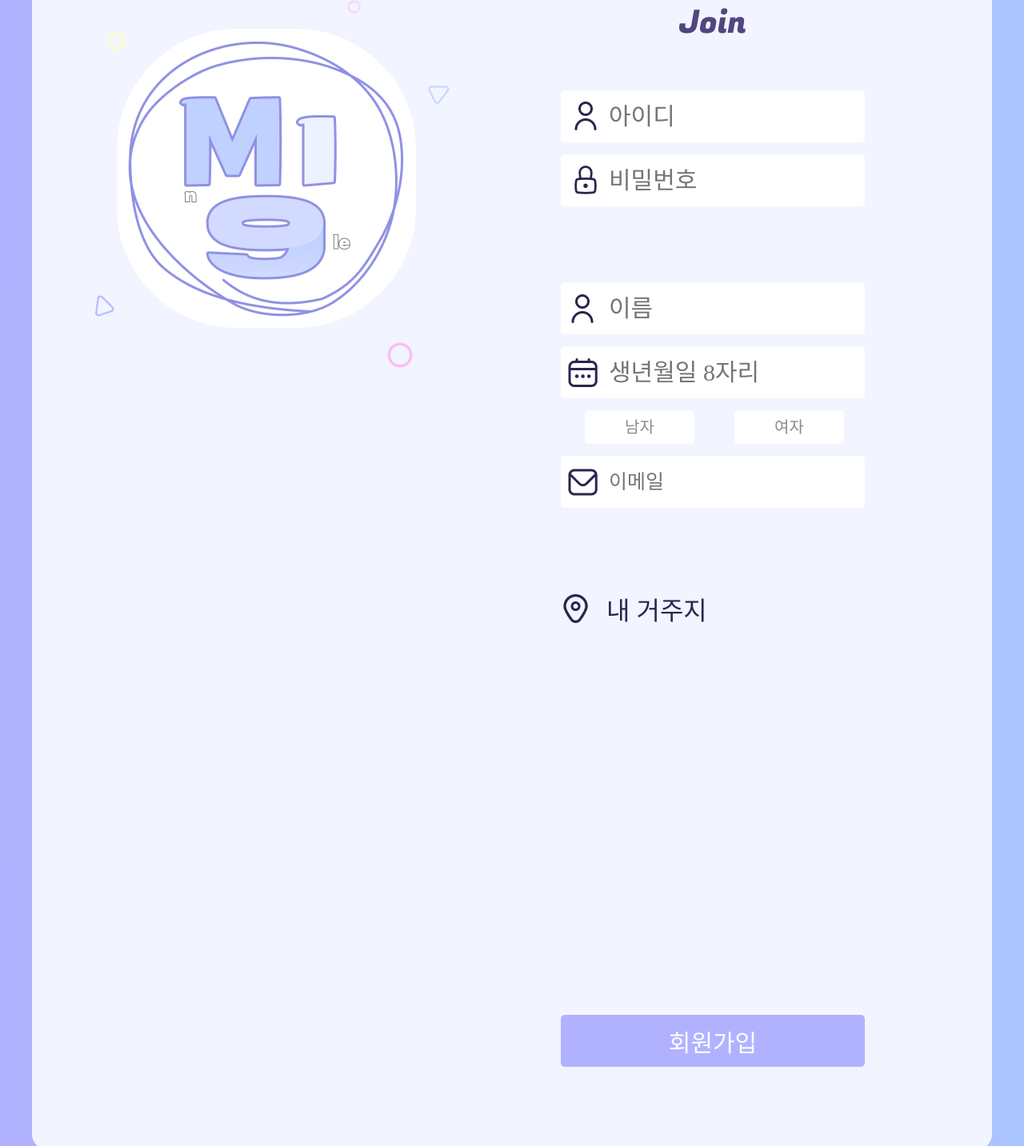
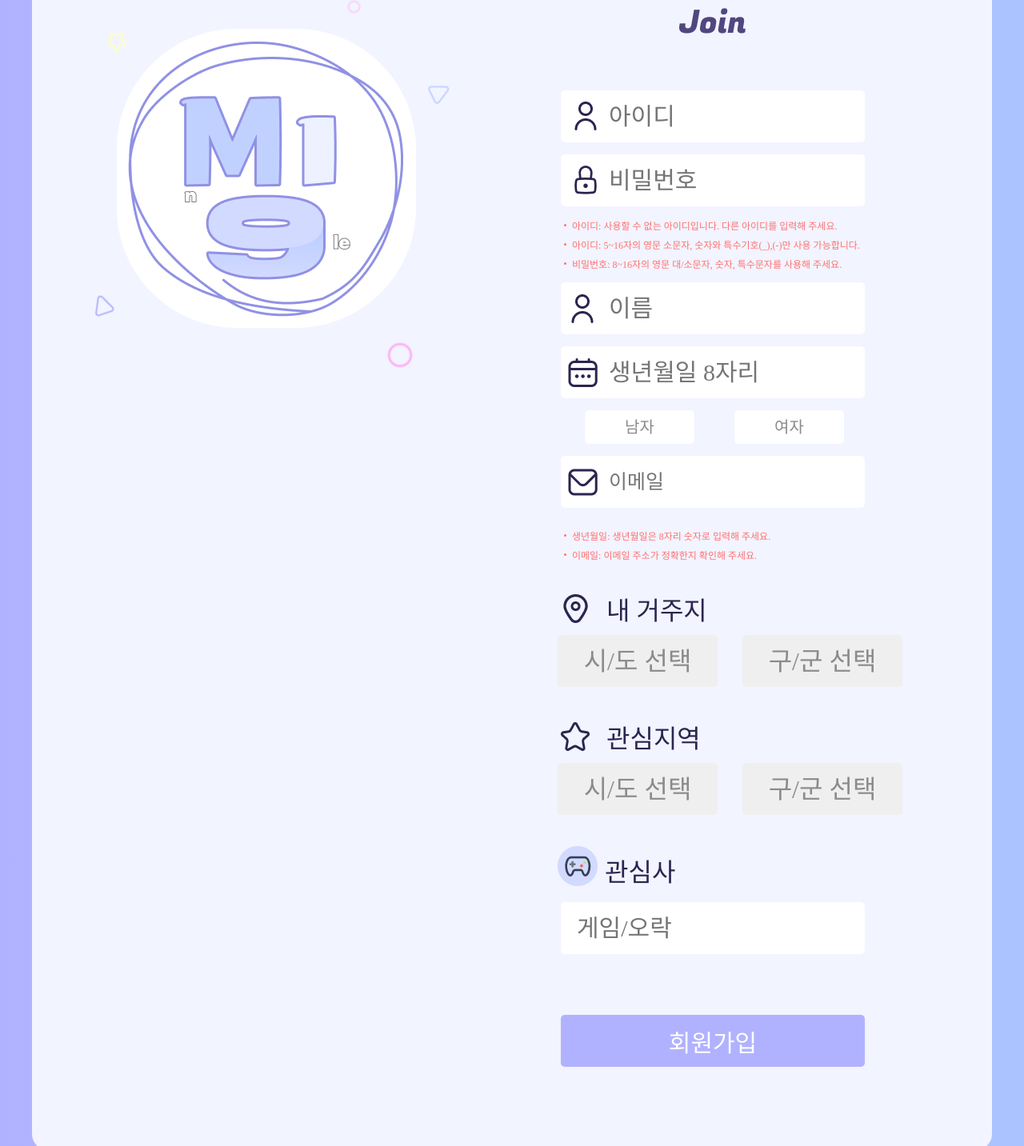
Before and after one commit to Jeremy-Fe/Mingle, a Spring Boot app: page /join in a window 1280 px wide. Shown: the part 297-1730 px from the top of the page at 80% size. Run offline with Spring Boot 4, Linux system fonts and the light colour scheme; some web fonts are replaced.

Commit message:
2023/8/29 테이블 다시 생성했습니다.

```diff
--- a/build.gradle
+++ b/build.gradle
@@ -26,7 +26,8 @@ dependencies { //필요한 기능 의존성 입력란
 	implementation 'org.springframework.boot:spring-boot-starter-web'
 
 	implementation 'org.springframework.boot:spring-boot-starter-data-jpa'
-	runtimeOnly 'com.oracle.database.jdbc:ojdbc11'
+    implementation 'org.jetbrains:annotations:24.0.0'
+    runtimeOnly 'com.oracle.database.jdbc:ojdbc11'
 
 	compileOnly 'org.projectlombok:lombok'
 	annotationProcessor 'org.projectlombok:lombok'
--- a/src/main/java/Mingle/MingleProject/controller/MingleController.java
+++ b/src/main/java/Mingle/MingleProject/controller/MingleController.java
@@ -8,7 +8,9 @@ import org.springframework.web.bind.annotation.GetMapping;
 import org.springframework.web.bind.annotation.ModelAttribute;
 import org.springframework.web.bind.annotation.PostMapping;
 
+import javax.servlet.ServletOutputStream;
 import javax.servlet.http.HttpSession;
+import java.lang.reflect.Member;
 
 @Controller
 @RequiredArgsConstructor
@@ -66,4 +68,14 @@ public class MingleController {
         }
     }
 
+    @PostMapping("join")
+    public String save(@ModelAttribute MemberDTO memberDTO) {
+        System.out.println("MemberController.save");
+        System.out.println("memberDTO = " + memberDTO);
+//        MemberService memberService = new MemberService(); -> @RequiredArgsConstructor 이걸로 대체
+        memberService.save(memberDTO);
+        return "login";
+    }
+
+
 }
--- a/src/main/resources/static/css/join.css
+++ b/src/main/resources/static/css/join.css
@@ -124,20 +121,20 @@ body{
     padding: 10px;
     padding-left: 60px;
 }
-.drop_member_pw > img{
+.drop_mPwd > img{
     position: absolute;
     top: 10px;
     left: 9px;
 }
 
-/* id, pw error */
+/* error_text */
 .error_text{
     position: absolute;
     left: 675px;
     font-size: 12px;
     color: #FF7171;
     padding: 5px 0;
-    display: none;  /* 에러 뜨면 보이도록 */
+    /*display: none;  !* 에러 뜨면 보이도록 *!*/
 }
 .error_text::before{
     position: absolute;
@@ -156,18 +153,24 @@ body{
     top: 404px;
 }
 #pwMsg{
-    top: 429px;
+    top: 428px;
+}
+#birthMsg{
+    top: 768px;
+}
+#emailMsg{
+    top: 792px;
 }
 
 /* name */
-.drop_member_name{
+.drop_mName{
     position: absolute;
     left: 661px;
     top: 465px;
     width: 380px;
     height: 65px;
 }
-.drop_member_name .member_name{
+.drop_mName .mName{
     width: 100%;
     height: 100%;
     border-radius: 5px;
@@ -277,7 +280,78 @@ body{
     top: 5px;
     left: -57px;
 }
+.select_box{
+    position: absolute;
+    width: 200px;
+    height: 65px;
+    border-radius: 5px;
+    -webkit-appearance: none;
+    font-size: 32px;
+    border: none;
+    color: #8B8B8B;
+    text-align: center;
+}
+.city{
+    top: 906px;
+    left: 657px;
+}
+.county{
+    top: 906px;
+    left: 888px;
+}
 
+/* 관심지역 */
+.interest_place{
+    position: absolute;
+    left: 718px;
+    top: 1010px;
+    font-size: 32px;
+    color: #2C244F;
+}
+.interest_place > img{
+    position: absolute;
+    display: inline-block;
+    top: 5px;
+    left: -57px;
+}
+.city2{
+    top: 1066px;
+    left: 657px;
+}
+.county2{
+    top: 1066px;
+    left: 888px;
+}
+
+/* 관심사 */
+#interest_bt{
+    position: absolute;
+    top: 1170px;
+    left: 657px;
+    border: none;
+    background-color: #F2F4FF;
+    cursor: pointer;
+}
+.interest{
+    position: absolute;
+    top: 1177px;
+    left: 716px;
+    font-size: 32px;
+    color: #2C244F;
+}
+.mInterest{
+    position: absolute;
+    left: 661px;
+    top: 1240px;
+    width: 380px;
+    height: 65px;
+    border-radius: 5px;
+    border: none;
+    outline: none;
+    font-size: 30px;
+    padding: 10px;
+    padding-left: 20px;
+}
 
 /* 회원가입 버튼 */
 #join{
--- a/src/main/resources/templates/join.html
+++ b/src/main/resources/templates/join.html
@@ -18,42 +18,61 @@
                 <a href="/Main_UnLogIn"><img src="image/login_logo.png" alt="메인페이지가기"></a>   <!-- 메인창 url넣기 -->
             </h1>
             <p>Join</p>
-            <form action="/url" method="post">    <!-- 메인창 url넣기 -->
-                <div class="drop_member_id">
-                    <input type="text" name="member_id" class="member_id" placeholder="아이디" maxlength="16" />
+            <form action="/join" method="post">    <!-- 메인창 url넣기 -->
+                <div class="drop_mId">
+                    <input type="text" name="mId" class="mId" placeholder="아이디" maxlength="16" />
                     <img src="image/login_id.png">
                 </div> <!--id -->
-                <div class="drop_member_pw">
-                    <input type="password" name="member_pw" class="member_pw" placeholder="비밀번호" maxlength="16" />
+                <div class="drop_mPwd">
+                    <input type="password" name="mPwd" class="mPwd" placeholder="비밀번호" maxlength="16" />
                     <img src="image/login_pw.png">
                 </div> <!-- pw -->
                 <div class="error_text" id="idMsg1">아이디: 사용할 수 없는 아이디입니다. 다른 아이디를 입력해 주세요.</div>
                 <div class="error_text" id="idMsg2">아이디: 5~16자의 영문 소문자, 숫자와 특수기호(_),(-)만 사용 가능합니다.</div>
                 <div class="error_text" id="pwMsg">비밀번호: 8~16자의 영문 대/소문자, 숫자, 특수문자를 사용해 주세요.</div> <!-- id, pw, error -->
-                <div class="drop_member_name">
-                    <input type="text" name="member_name" class="member_name" placeholder="이름" maxlength="16" />
+                <div class="drop_mName">
+                    <input type="text" name="mName" class="mName" placeholder="이름" maxlength="16" />
                     <img src="image/login_id.png">
                 </div> <!-- name -->
-                <div class="drop_member_birth">
-                    <input type="text" name="member_birth" class="member_birth" placeholder="생년월일 8자리" maxlength="8" />
+                <div class="drop_mBirth">
+                    <input type="text" name="mBirth" class="mBirth" placeholder="생년월일 8자리" maxlength="8" />
                     <img src="image/join_birth.png">
                 </div> <!-- birth -->
                 <div class="gender_btn gender_btn1">
-                    <input type="radio" id="radio-1" name="userSex" value="male">
+                    <input type="radio" id="radio-1" name="mGender" value="남">
                     <label for="radio-1">남자</label>
                 </div>
                 <div class="gender_btn gender_btn2">
-                    <input type="radio" id="radio-2" name="userSex" value="female">
+                    <input type="radio" id="radio-2" name="mGender" value="여">
                     <label for="radio-2">여자</label>
                 </div> <!-- gender -->
-                <div class="drop_member_email">
-                    <input type="email" name="member_email" class="member_email" placeholder="이메일" maxlength="25" />
+                <div class="drop_mEmail">
+                    <input type="email" name="mEmail" class="mEmail" placeholder="이메일" maxlength="25" />
                     <img src="image/join_email.png">
                 </div> <!-- email -->
+                <div class="error_text" id="birthMsg">생년월일: 생년월일은 8자리 숫자로 입력해 주세요.</div>
+                <div class="error_text" id="emailMsg">이메일: 이메일 주소가 정확한지 확인해 주세요.</div>
                 <div class="my_place"><img src="image/join_marker.png">내 거주지</div>
-
-
-
+                <select name="mCity" class="city select_box">
+                    <option value="none">시/도 선택</option>
+                    <option value="cities">경기도</option>
+                </select>
+                <select name="mDistrict" class="county select_box">
+                    <option value="none">구/군 선택</option>
+                    <option value="cities">시흥시</option>
+                </select> <!-- 내 거주지 -->
+                <div class="interest_place"><img src="image/join_star.png">관심지역</div>
+                <select name="mIcity" class="city2 select_box">
+                    <option value="none">시/도 선택</option>
+                    <option value="cities">경기도</option>
+                </select>
+                <select name="mIDistrict" class="county2 select_box">
+                    <option value="none">구/군 선택</option>
+                    <option value="cities">시흥시</option>
+                </select> <!-- 관심지역 -->
+                <button type="button" id="interest_bt"><img src="image/join_interest.png" alt="관심사 이미지" onclick=""></button>
+                <div class="interest">관심사</div><!-- 관심사 -->
+                <input type="text" name="mInterest" class="mInterest" placeholder="게임/오락" maxlength="16" />
                 <input type="submit" id="join" value="회원가입"/>
             </form>
         </div> <!-- 구성창 끝 -->
```
Also changed, not shown: other parts of src/main/resources/static/css/join.css (+13 -16 lines), src/main/java/Mingle/MingleProject/dto/CityDTO.java (added, +26 -0 lines), src/main/java/Mingle/MingleProject/dto/MemberDTO.java (+10 -7 lines), src/main/java/Mingle/MingleProject/entity/CityEntity.java (renamed from src/main/java/Mingle/MingleProject/entity/City.java, +12 -2 lines), src/main/java/Mingle/MingleProject/entity/MemberEntity.java (+17 -12 lines), src/main/resources/static/image/join_interest.png (added), src/main/resources/static/image/join_star.png (added).
